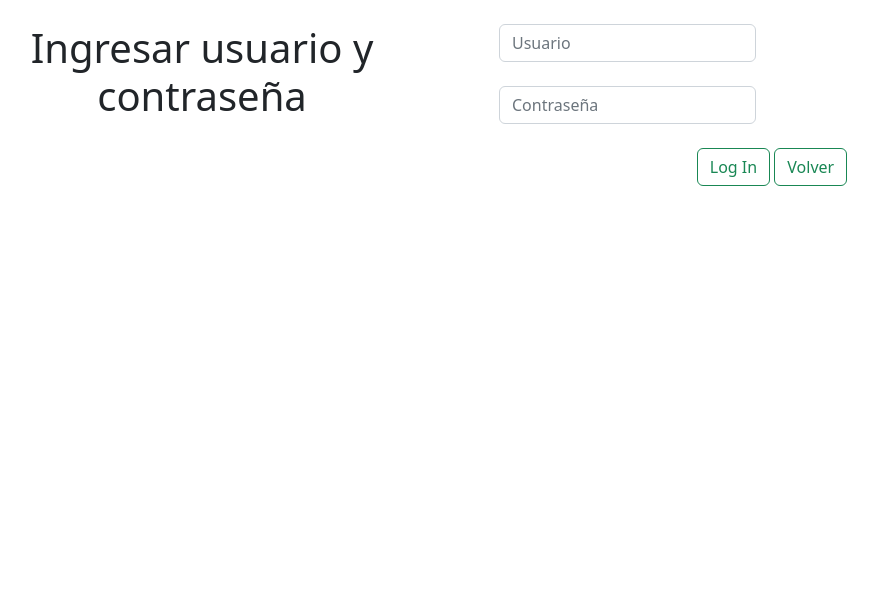
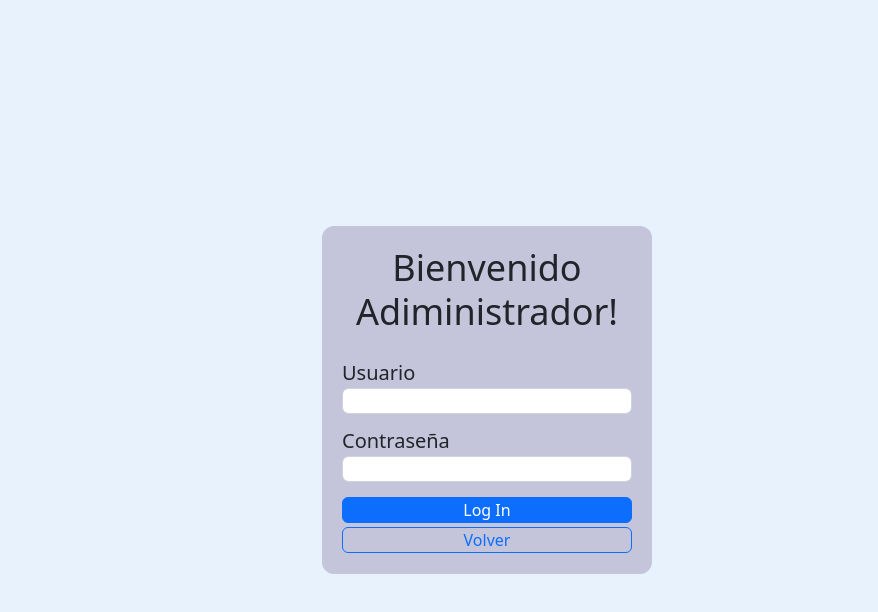
Before and after one commit to FerroSantiago/svelte, a SvelteKit app: page /gestion/auth in a window 1280 px wide. Shown: the top 612 px of the page, without its empty margins (153-1031 px from the left). Built offline with nearby package versions, Linux system fonts and the light colour scheme.

Commit message:
imputCambioEstilo

```diff
--- a/src/componentes/Input.svelte
+++ b/src/componentes/Input.svelte
@@ -29,28 +29,74 @@
 
 </script>
 
-<div class="container text-center">
-    <br>
-    <div class="row">
-      <div class="col">
-        <h1>Ingresar usuario y contraseña</h1>
+<body>
+
+  <div class="login">
+
+    <h1 class="text-center">Bienvenido Adiministrador!</h1>
+
+    <form>
+
+      <div class="form-group">
+      <label class="form-label" for="usuario">Usuario</label>
+      <input class="form-control" bind:value={user} />
       </div>
-      <div class="col">
-        <div class="mb-3">
-            <input style="width: auto" class="form-control" placeholder="Usuario" bind:value={user} />
-            <br>
-            <input style="width: auto" class="form-control" type="password" placeholder="Contraseña" bind:value={pass} />
-            <br>
-            <button class="btn btn-outline-success" on:click={logear}> Log In </button>
-            <a class="btn btn-outline-success" href="/">
+
+      <div class="form-group">
+        <label class="form-label" for="password">Contraseña</label>
+        <input class="form-control" type="password" bind:value={pass} />
+      </div>
+
+      <button class="btn btn-primary w-100" on:click={logear}> Log In </button>
+
+      <a class="btn btn-outline-primary w-100" href="/">
         Volver
       </a>
-        </div>
+    </form>
+
     {#if fail}
       <h3>
         <strong>{fail.message}</strong>
       </h3>
     {/if}
+
   </div>
-    </div>
-  </div>
+
+</body>
+
+<style>
+	*{
+	  margin: 0;
+	  padding: 0;
+	  box-sizing: border-box;
+  }
+
+  body{
+	  height: 100vh;
+	  display: flex;
+	  align-items: center;
+	  justify-content: center;
+	  background: #e8f2fc;
+  }
+
+  .login{
+	  width: 330px;
+	  height: min-content;
+	  padding: 20px;
+	  border-radius: 12px;
+	  background: rgb(196, 197, 219);
+  }
+
+  .login h1{
+	  font-size: 36px;
+	  margin-bottom: 25px;
+  }
+
+  .login form{
+	  font-size: 20px;
+  }
+
+  .login form .form-group{
+	  margin-bottom: 12px;
+  }
+  </style>
```
Lines whose indentation alone changed are shown as unchanged.
